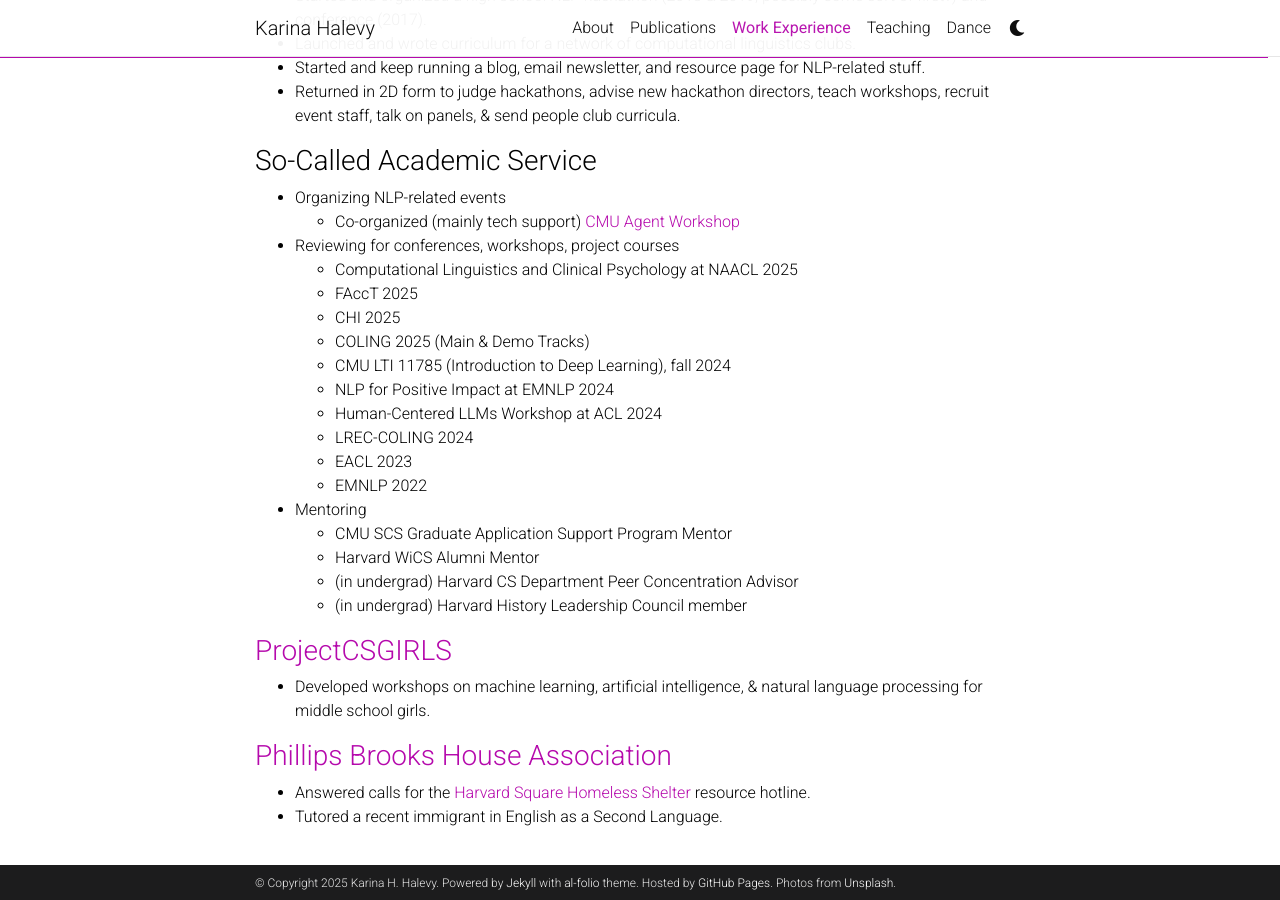
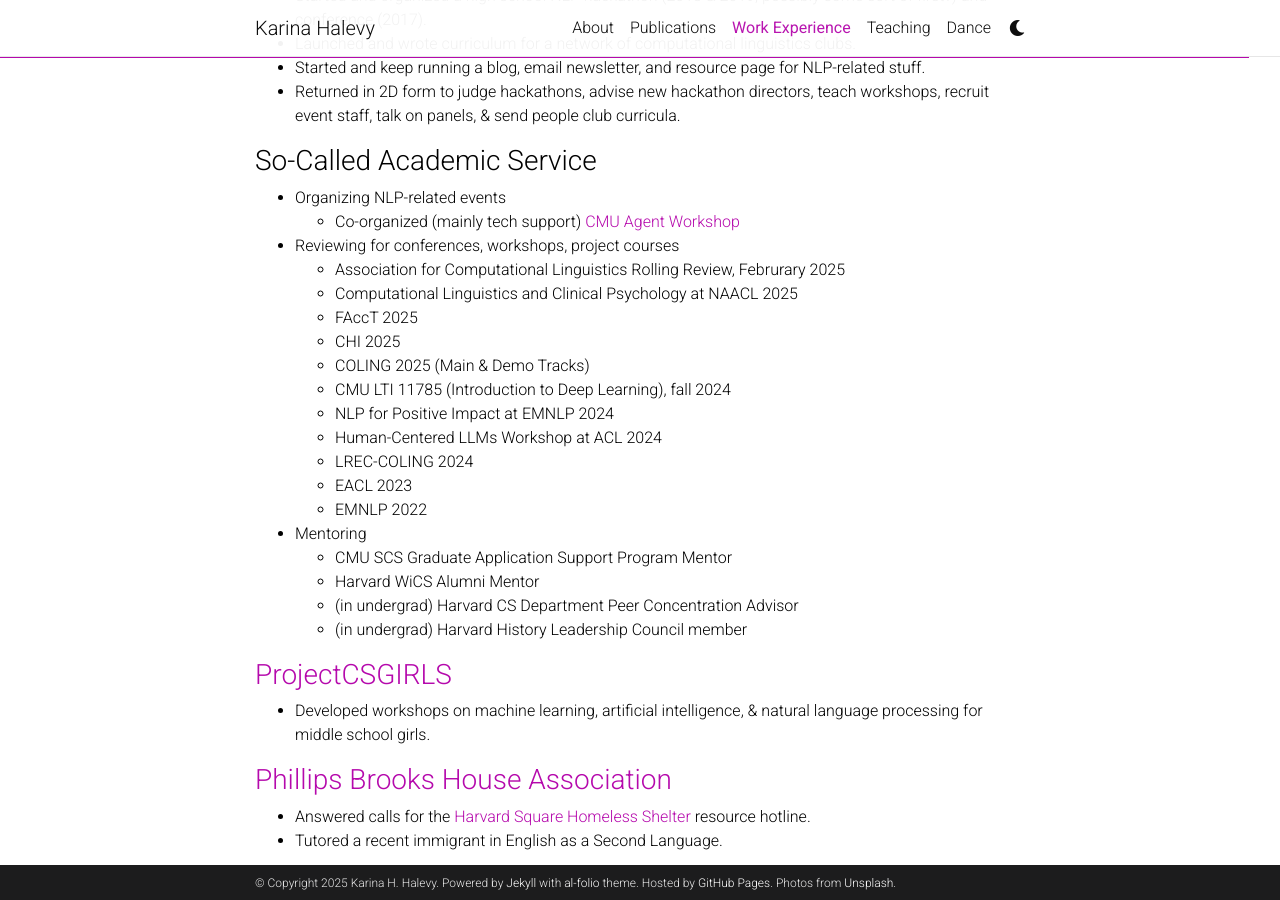
Before and after one commit to ENSCMA2/enscma2.github.io, a Jekyll site: the page built from _pages/experience.md, in a window 1280 px wide and 900 px high, scrolled down 1537 px. Built offline with Jekyll 4.4.1, drawn with Linux system fonts in a browser that asks for light colours; comment, search, counter and statistics services are not loaded; a style sheet for code colours, icons or effects is not loaded.

Commit message:
Update experience.md

```diff
--- a/_pages/experience.md
+++ b/_pages/experience.md
@@ -50,6 +50,7 @@
 - Organizing NLP-related events
   - Co-organized (mainly tech support) [CMU Agent Workshop](https://cmu-agent-workshop.github.io/)
 - Reviewing for conferences, workshops, project courses
+  - Association for Computational Linguistics Rolling Review, Februrary 2025
   - Computational Linguistics and Clinical Psychology at NAACL 2025
   - FAccT 2025
   - CHI 2025
```
